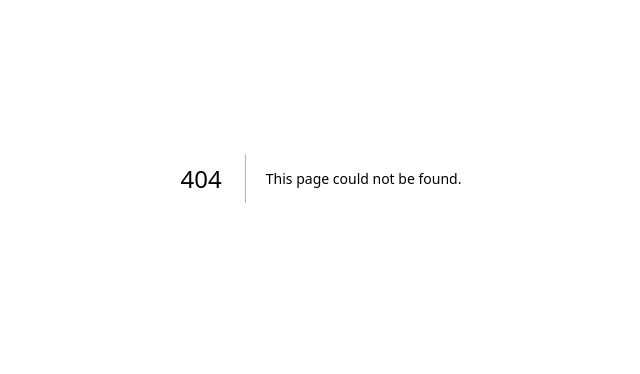
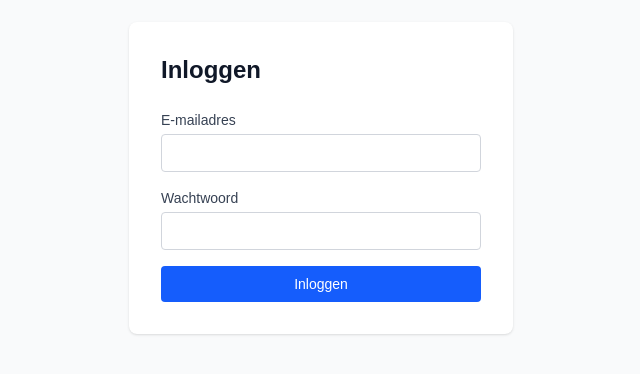
Before and after one commit to bikootje18/servicepack-orders, a Next.js app: page /login in a window 1280 px wide. Before the commit this address had no page. Shown: the part 222-596 px from the top of the page, without its empty margins (319-959 px from the left). Built offline with nearby package versions, Linux system fonts and the light colour scheme.

Commit message:
feat: add login page with Supabase auth

```diff
--- /dev/null
+++ b/src/app/(auth)/layout.tsx
@@ -0,0 +1,7 @@
+export default function AuthLayout({ children }: { children: React.ReactNode }) {
+  return (
+    <div className="min-h-screen flex items-center justify-center bg-gray-50">
+      {children}
+    </div>
+  )
+}
--- /dev/null
+++ b/src/app/(auth)/login/page.tsx
@@ -0,0 +1,67 @@
+'use client'
+
+import { useState } from 'react'
+import { useRouter } from 'next/navigation'
+import { createClient } from '@/lib/supabase/client'
+
+export default function LoginPage() {
+  const router = useRouter()
+  const [email, setEmail] = useState('')
+  const [wachtwoord, setWachtwoord] = useState('')
+  const [fout, setFout] = useState<string | null>(null)
+  const [laden, setLaden] = useState(false)
+
+  async function handleSubmit(e: React.FormEvent) {
+    e.preventDefault()
+    setLaden(true)
+    setFout(null)
+
+    const supabase = createClient()
+    const { error } = await supabase.auth.signInWithPassword({ email, password: wachtwoord })
+
+    if (error) {
+      setFout('E-mailadres of wachtwoord onjuist.')
+      setLaden(false)
+      return
+    }
+
+    router.push('/')
+    router.refresh()
+  }
+
+  return (
+    <div className="bg-white p-8 rounded-lg shadow w-full max-w-sm">
+      <h1 className="text-2xl font-bold mb-6 text-gray-900">Inloggen</h1>
+      <form onSubmit={handleSubmit} className="space-y-4">
+        <div>
+          <label className="block text-sm font-medium text-gray-700 mb-1">E-mailadres</label>
+          <input
+            type="email"
+            value={email}
+            onChange={e => setEmail(e.target.value)}
+            required
+            className="w-full border border-gray-300 rounded px-3 py-2 text-sm focus:outline-none focus:ring-2 focus:ring-blue-500"
+          />
+        </div>
+        <div>
+          <label className="block text-sm font-medium text-gray-700 mb-1">Wachtwoord</label>
+          <input
+            type="password"
+            value={wachtwoord}
+            onChange={e => setWachtwoord(e.target.value)}
+            required
+            className="w-full border border-gray-300 rounded px-3 py-2 text-sm focus:outline-none focus:ring-2 focus:ring-blue-500"
+          />
+        </div>
+        {fout && <p className="text-sm text-red-600">{fout}</p>}
+        <button
+          type="submit"
+          disabled={laden}
+          className="w-full bg-blue-600 text-white py-2 rounded text-sm font-medium hover:bg-blue-700 disabled:opacity-50"
+        >
+          {laden ? 'Bezig...' : 'Inloggen'}
+        </button>
+      </form>
+    </div>
+  )
+}
```
